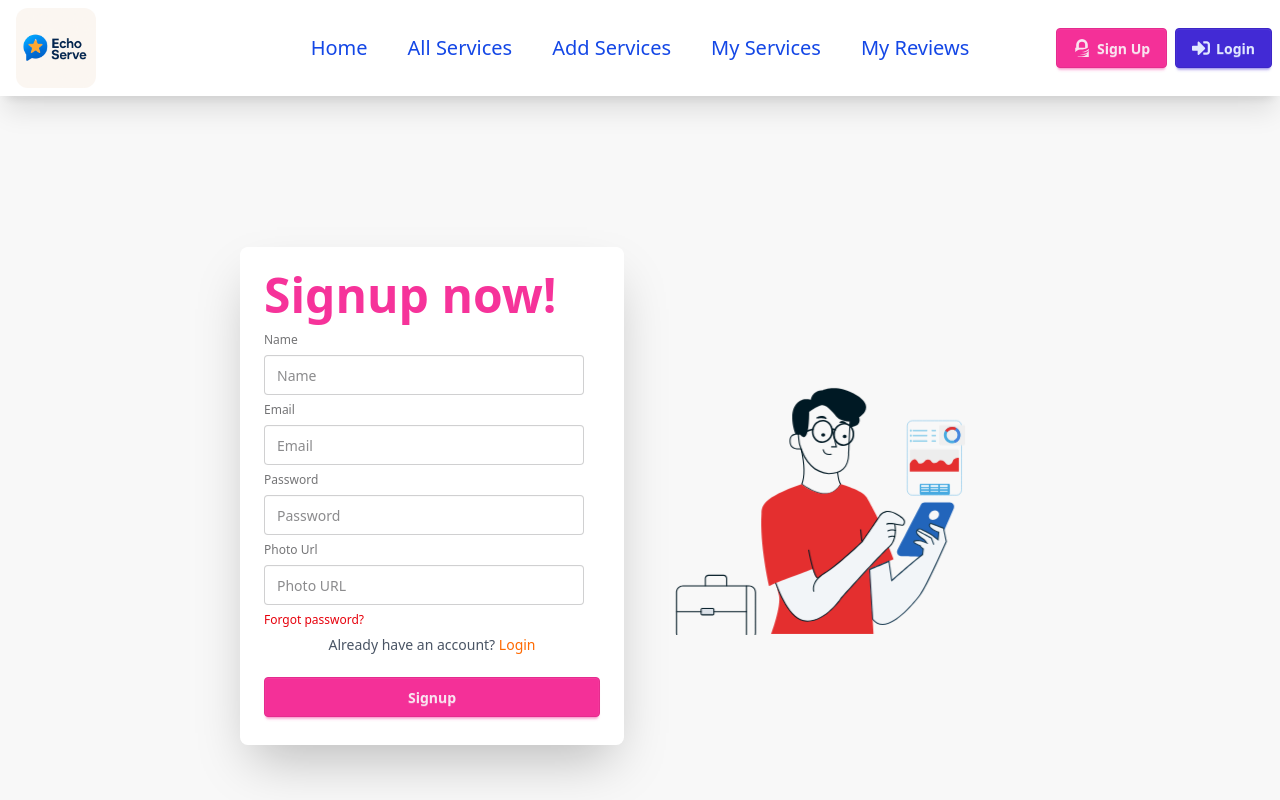
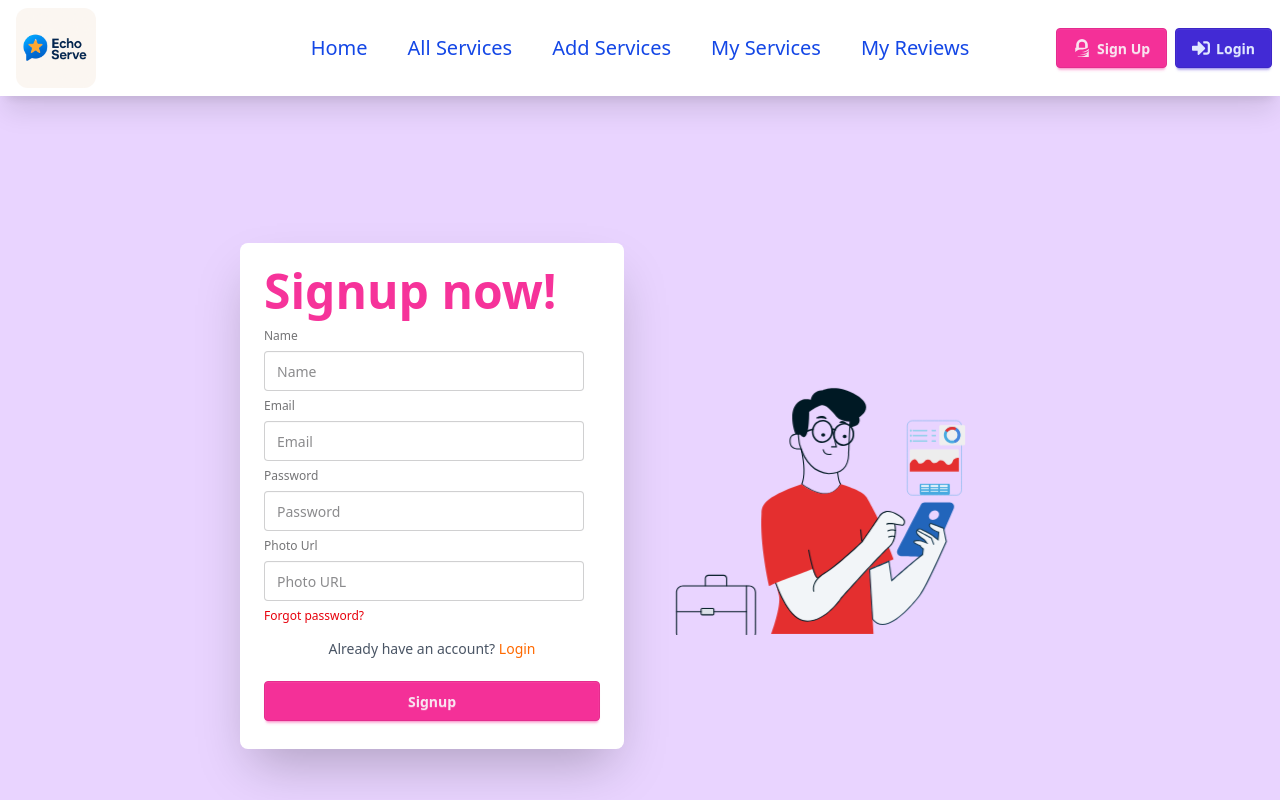
Before and after one commit to miskaran2002/echo-serve-client, a React (Vite) app: page /signUp in a window 1280 px wide. Shown: the top 800 px of the page. Built offline with nearby package versions, Linux system fonts and the light colour scheme; no server answers.

Commit message:
update login & signUp page

```diff
--- a/src/pages/Shared/login/Login.jsx
+++ b/src/pages/Shared/login/Login.jsx
@@ -1,66 +1,88 @@
-import React, { use } from 'react';
-import loginLottie from '../../../assets/lotties/Login.json'
+import React, { useContext } from 'react';
+import loginLottie from '../../../assets/lotties/Login.json';
 import Lottie from 'lottie-react';
 import { AuthContext } from '../../../contexts/Authcontext/AuthContext';
 import { useLocation, useNavigate } from 'react-router';
 import SocialLogin from './SocialLogin';
+import { motion } from 'framer-motion';
 
 const Login = () => {
-    const { signInUser }=use(AuthContext)
+    const { signInUser } = useContext(AuthContext);
 
-    const location=useLocation();
-    const navigate=useNavigate();
-    const from= location.state || '/';
-
-
-    console.log('location in sign in page',location)
-
+    const location = useLocation();
+    const navigate = useNavigate();
+    const from = location.state || '/';
 
     const handleLogin = (event) => {
         event.preventDefault();
         const form = event.target;
         const email = form.email.value;
         const password = form.password.value;
-        console.log(email, password);
+
         signInUser(email, password)
             .then(result => {
-                const user = result.user;
-                console.log(user);
-                navigate(from)
-
+                console.log(result.user);
+                navigate(from);
             })
             .catch(error => console.error(error));
+    };
 
-    }
     return (
-        <div className="hero bg-base-200 min-h-screen">
+        <motion.div
+            className="hero bg-blue-200 min-h-screen"
+            initial={{ opacity: 0, y: 50 }}
+            animate={{ opacity: 1, y: 0 }}
+            transition={{ type: 'spring', stiffness: 100 }}
+        >
             <div className="hero-content flex-col lg:flex-row-reverse">
-                <div className="text-center lg:text-left">
-                    <Lottie style={{ width: '400px' }} animationData={loginLottie} loop={true}></Lottie>
-                </div>
+                {/* Lottie Animation */}
+                <motion.div
+                    initial={{ x: 100, opacity: 0 }}
+                    animate={{ x: 0, opacity: 1 }}
+                    transition={{ duration: 0.5, delay: 0.2 }}
+                    className="text-center lg:text-left"
+                >
+                    <Lottie style={{ width: '400px' }} animationData={loginLottie} loop={true} />
+                </motion.div>
 
-                <div className="card bg-base-100 w-full max-w-sm shrink-0 shadow-2xl">
+                {/* Login Card */}
+                <motion.div
+                    initial={{ x: -100, opacity: 0 }}
+                    animate={{ x: 0, opacity: 1 }}
+                    transition={{ duration: 0.5, delay: 0.2 }}
+                    className="card bg-base-100 w-full max-w-sm shrink-0 shadow-2xl"
+                >
                     <div className="card-body">
                         <h1 className="text-5xl text-blue-700 font-bold">Login now!</h1>
                         <form onSubmit={handleLogin} className="form-control">
                             <fieldset className="fieldset">
                                 <label className="label">Email</label>
-                                <input type="email"
+                                <input
+                                    type="email"
                                     name="email"
-                                    className="input" placeholder="Email" />
+                                    required
+                                    className="input input-bordered"
+                                    placeholder="Email"
+                                />
                                 <label className="label">Password</label>
-                                <input type="password" name='password' className="input" placeholder="Password" />
+                                <input
+                                    type="password"
+                                    name="password"
+                                    required
+                                    className="input input-bordered"
+                                    placeholder="Password"
+                                />
                                 <div><a className="link link-hover">Forgot password?</a></div>
                                 <button className="btn btn-primary mt-4">Sign In</button>
                             </fieldset>
                         </form>
 
-                        <SocialLogin from={from}></SocialLogin>
-
+                        {/* Social Login */}
+                        <SocialLogin from={from} />
                     </div>
-                </div>
+                </motion.div>
             </div>
-        </div>
+        </motion.div>
     );
 };
 
--- a/src/pages/Shared/signup/Signup.jsx
+++ b/src/pages/Shared/signup/Signup.jsx
@@ -5,11 +5,11 @@ import signUpLottie from '../../../assets/lotties/SignUp.json';
 import { AuthContext } from '../../../contexts/Authcontext/AuthContext';
 import { updateProfile } from 'firebase/auth';
 import Swal from 'sweetalert2';
-
+import { motion } from 'framer-motion';
 
 const Signup = () => {
     const { createUser, signOutUser } = useContext(AuthContext);
-    const navigate = useNavigate(); //
+    const navigate = useNavigate();
 
     const handleSignup = (e) => {
         e.preventDefault();
@@ -19,12 +19,9 @@ const Signup = () => {
         const password = form.password.value;
         const photoUrl = form.photoUrl.value;
 
-        // Create user
         createUser(email, password)
             .then(result => {
                 const user = result.user;
-
-                // Update user profile with name and photo
                 return updateProfile(user, {
                     displayName: name,
                     photoURL: photoUrl
@@ -37,7 +34,6 @@ const Signup = () => {
                     text: 'Please login now.',
                     confirmButtonColor: '#6366f1'
                 });
-                // Optionally sign out and redirect to login
                 return signOutUser();
             })
             .then(() => {
@@ -50,37 +46,79 @@ const Signup = () => {
                     text: error.message,
                     confirmButtonColor: '#ef4444'
                 });
-                console.log(error)
+                console.log(error);
             });
     };
 
     return (
-        <div className="hero bg-base-200 min-h-screen">
+        <motion.div
+            className="hero bg-purple-200 min-h-screen"
+            initial={{ opacity: 0, y: 50 }}
+            animate={{ opacity: 1, y: 0 }}
+            transition={{ type: 'spring', stiffness: 100 }}
+        >
             <div className="hero-content flex-col lg:flex-row-reverse">
-                <div className="text-center lg:text-left">
-                    <Lottie style={{ width: '400px' }} animationData={signUpLottie} loop={true}></Lottie>
-                </div>
+                {/* Lottie section */}
+                <motion.div
+                    initial={{ x: 100, opacity: 0 }}
+                    animate={{ x: 0, opacity: 1 }}
+                    transition={{ duration: 0.6, delay: 0.2 }}
+                    className="text-center lg:text-left"
+                >
+                    <Lottie style={{ width: '400px' }} animationData={signUpLottie} loop={true} />
+                </motion.div>
 
-                <div className="card bg-base-100 w-full max-w-sm shrink-0 shadow-2xl">
+                {/* Signup form */}
+                <motion.div
+                    initial={{ x: -100, opacity: 0 }}
+                    animate={{ x: 0, opacity: 1 }}
+                    transition={{ duration: 0.6, delay: 0.2 }}
+                    className="card bg-base-100 w-full max-w-sm shrink-0 shadow-2xl"
+                >
                     <div className="card-body">
                         <h1 className="text-5xl font-bold text-pink-500">Signup now!</h1>
                         <form onSubmit={handleSignup} className="form-control">
                             <fieldset className="fieldset">
                                 <label className="label">Name</label>
-                                <input type="text" name="name" className="input" placeholder="Name" required />
+                                <input
+                                    type="text"
+                                    name="name"
+                                    className="input"
+                                    placeholder="Name"
+                                    required
+                                />
 
                                 <label className="label">Email</label>
-                                <input type="email" name="email" className="input" placeholder="Email" required />
+                                <input
+                                    type="email"
+                                    name="email"
+                                    className="input"
+                                    placeholder="Email"
+                                    required
+                                />
 
                                 <label className="label">Password</label>
-                                <input type="password" name="password" className="input" placeholder="Password" required />
+                                <input
+                                    type="password"
+                                    name="password"
+                                    className="input"
+                                    placeholder="Password"
+                                    required
+                                />
 
                                 <label className="label">Photo Url</label>
-                                <input type="text" name="photoUrl" className="input" placeholder="Photo URL" />
+                                <input
+                                    type="text"
+                                    name="photoUrl"
+                                    className="input"
+                                    placeholder="Photo URL"
+                                />
 
-                                <div><a className="link link-hover text-red-600">Forgot password?</a></div>
+                                <div>
+                                    <a className="link link-hover text-red-600">Forgot password?</a>
+                                </div>
 
-                                <p className="text-sm text-center text-gray-600">
+                                <p className="text-sm text-center text-gray-600 mt-2">
                                     Already have an account?{' '}
                                     <Link to="/login" className="text-orange-500 font-medium hover:underline">
                                         Login
@@ -89,13 +127,11 @@ const Signup = () => {
 
                                 <button className="btn btn-secondary mt-4">Signup</button>
                             </fieldset>
-
-
                         </form>
                     </div>
-                </div>
+                </motion.div>
             </div>
-        </div>
+        </motion.div>
     );
 };
 
```
